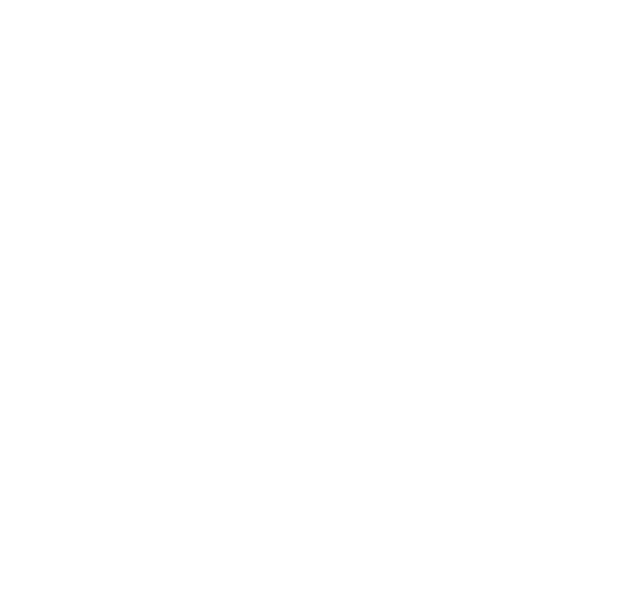
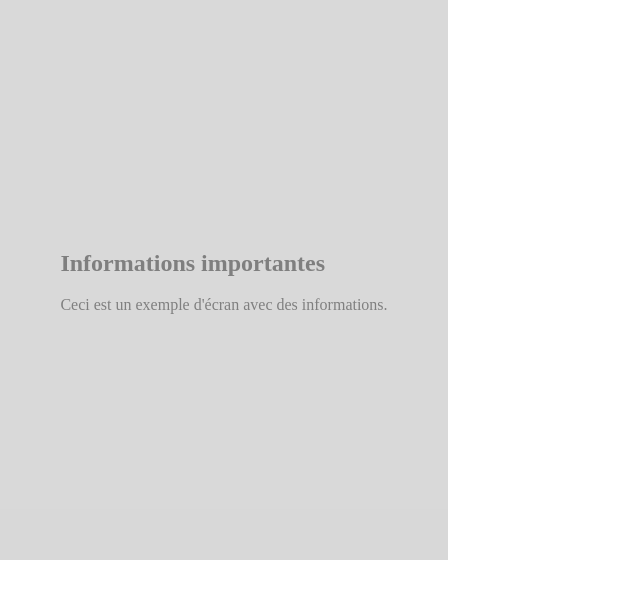
Before and after one commit to EPB1996/zinosore-geo, an Angular app: page /window in a window 1280 px wide. Before the commit this address led to /. Shown: the top 598 px of the page, without its empty margins (0-640 px from the left). Built offline with nearby package versions, Linux system fonts and the light colour scheme.

Commit message:
feat: window for information

```diff
--- a/angular.json
+++ b/angular.json
@@ -102,6 +102,10 @@
     }
   },
   "cli": {
+<<<<<<< Updated upstream
     "analytics": "d6518017-b1aa-41a4-b3db-1bac4ee399ea"
+=======
+    "analytics": "d87f539e-a1e5-498a-a18a-94a2c00bc2fb"
+>>>>>>> Stashed changes
   }
 }
--- a/package.json
+++ b/package.json
@@ -11,10 +11,12 @@
   "private": true,
   "dependencies": {
     "@angular/animations": "^16.2.0",
+    "@angular/cdk": "^16.2.12",
     "@angular/common": "^16.2.0",
     "@angular/compiler": "^16.2.0",
     "@angular/core": "^16.2.0",
     "@angular/forms": "^16.2.0",
+    "@angular/material": "^16.2.12",
     "@angular/platform-browser": "^16.2.0",
     "@angular/platform-browser-dynamic": "^16.2.0",
     "@angular/router": "^16.2.0",
--- a/src/app/app-routing.module.ts
+++ b/src/app/app-routing.module.ts
@@ -5,6 +5,7 @@ import { HomeComponent } from './home/home.component';
 import { SvgFractalComponent } from './svg-fractal/svg-fractal.component';
 import { KonamiComponent } from './konami/konami.component';
 import { DynamicTemplateComponent } from './dynamic-template/dynamic-template.component';
+import {WindowComponent} from "./map/window/window.component";
 
 const routes: Routes = [
   { path: 'map', component: MapComponent },
@@ -12,6 +13,7 @@ const routes: Routes = [
   { path: 'konami', component: KonamiComponent },
   { path: 'svg-fractal', component: SvgFractalComponent },
   { path: 'dynamic-template', component: DynamicTemplateComponent },
+  { path: 'window', component: WindowComponent},
   { path: '', redirectTo: 'home', pathMatch: 'full' }, // Add default route
 ];
 
--- a/src/app/app.module.ts
+++ b/src/app/app.module.ts
@@ -9,11 +9,24 @@ import { HomeComponent } from './home/home.component';
 import { KonamiComponent } from './konami/konami.component';
 import { SvgFractalComponent } from './svg-fractal/svg-fractal.component';
 import { DynamicTemplateComponent } from './dynamic-template/dynamic-template.component';
+import { WindowComponent } from './map/window/window.component';
+import {MatDialog, MatDialogModule} from "@angular/material/dialog";
+import {CommonModule} from "@angular/common";
+import {FormsModule} from "@angular/forms";
+import {MatButtonModule} from "@angular/material/button";
+import {MatCommonModule} from "@angular/material/core";
+import {MatFormFieldModule} from "@angular/material/form-field";
+import {MatInputModule} from "@angular/material/input";
 
 @NgModule({
-  declarations: [AppComponent, MapComponent, HomeComponent, KonamiComponent, SvgFractalComponent, DynamicTemplateComponent],
-  imports: [BrowserModule, AppRoutingModule],
+  declarations: [AppComponent, MapComponent, HomeComponent, KonamiComponent, SvgFractalComponent, DynamicTemplateComponent, WindowComponent],
+  imports: [BrowserModule, AppRoutingModule,CommonModule,
+    FormsModule,
+    MatButtonModule,
+    MatCommonModule,
+    MatFormFieldModule,
+    MatInputModule, MatDialogModule],
   providers: [],
-  bootstrap: [AppComponent],
+  bootstrap: [AppComponent, ],
 })
 export class AppModule {}
--- a/src/app/map/map.component.html
+++ b/src/app/map/map.component.html
@@ -1,3 +1,4 @@
 <div class="map">
-  <div id="map" class="map"></div>
+  <div id="map" class="map">
+  </div>
 </div>
--- a/src/app/map/map.component.ts
+++ b/src/app/map/map.component.ts
@@ -1,6 +1,9 @@
 import { Component, OnInit } from '@angular/core';
 import * as L from 'leaflet';
 import { Control as LeafletControl } from 'leaflet';
+import {WindowComponent} from "./window/window.component";
+import {MatDialog} from "@angular/material/dialog";
+
 
 @Component({
   selector: 'app-map',
@@ -10,9 +13,11 @@ import { Control as LeafletControl } from 'leaflet';
 export class MapComponent implements OnInit {
   private map: any;
 
-  ngOnInit():void {
+  constructor(private dialog: MatDialog) {
+  }
+
+  ngOnInit(): void {
     this.map = L.map('map').setView([46.6031, 1.8904], 5);
-
     L.tileLayer('https://{s}.tile.openstreetmap.org/{z}/{x}/{y}.png', {
       attribution: '&copy; <a href="https://www.openstreetmap.org/copyright">OpenStreetMap</a> contributors'
     }).addTo(this.map);
@@ -28,13 +33,13 @@ export class MapComponent implements OnInit {
 
     this.map.getContainer().classList.add('grayscale');
 
-    let zoomMaxControl = new LeafletControl({ position: 'topleft' });
+    let zoomMaxControl: L.Control = new LeafletControl({ position: 'topleft' });
 
     zoomMaxControl.onAdd = (map: L.Map) => {
-      let div = L.DomUtil.create('div', 'leaflet-control leaflet-bar leaflet-control-zoom-max');
+      let div: HTMLDivElement = L.DomUtil.create('div', 'leaflet-control leaflet-bar leaflet-control-zoom-max');
       div.innerHTML = '<a href="#" title="Zoom to Max" role="button">Zoom</a>';
 
-      L.DomEvent.on(div, 'click', (e) => {
+      L.DomEvent.on(div, 'click', (e):void => {
         L.DomEvent.preventDefault(e);
         this.zoomToMax();
       });
@@ -42,10 +47,43 @@ export class MapComponent implements OnInit {
     };
 
     zoomMaxControl.addTo(this.map);
+
+    let information: L.Control = new LeafletControl({ position: 'topleft' });
+
+    information.onAdd = (map: L.Map) => {
+      let div: HTMLDivElement = L.DomUtil.create('div', 'leaflet-control leaflet-bar leaflet-control-zoom-max');
+      div.innerHTML = '<a href="#" title="Information" role="button">Info</a>';
+
+      L.DomEvent.on(div, 'click', (e): void => {
+        L.DomEvent.preventDefault(e);
+        this.showInformation();
+      });
+
+      map.on('click', (e): void => {
+        if (this.dialog.openDialogs.length > 0) {
+          this.dialog.closeAll();
+        }
+      });
+
+      L.DomEvent.disableClickPropagation(div);
+
+      return div;
+    };
+
+    information.addTo(this.map);
+
   }
-
   private zoomToMax():void {
     const minZoom = this.map.getMinZoom();
     this.map.setZoom(minZoom);
   }
+
+  public showInformation(): void {
+    let dialogRef= this.dialog.open(WindowComponent, {
+      width: '250px',
+    });
+    dialogRef.afterClosed().subscribe(result => {})
+  }
+
+
 }
--- /dev/null
+++ b/src/app/map/window/window.component.html
@@ -0,0 +1,6 @@
+<div class="overlay">
+  <div>
+    <h2>Informations importantes</h2>
+    <p>Ceci est un exemple d'écran avec des informations.</p>
+  </div>
+</div>
--- /dev/null
+++ b/src/app/map/window/window.component.scss
@@ -0,0 +1,13 @@
+.overlay {
+  position: fixed;
+  top: 0;
+  left: 0;
+  width: 35%;
+  height: 70%;
+  background-color: rgba(0, 0, 0, 0.3);
+  display: flex;
+  justify-content: center;
+  align-items: center;
+  z-index: 1000;
+  opacity: 0.5;
+}
--- /dev/null
+++ b/src/app/map/window/window.component.ts
@@ -0,0 +1,10 @@
+import { Component } from '@angular/core';
+
+@Component({
+  selector: 'app-window',
+  templateUrl: './window.component.html',
+  styleUrls: ['./window.component.scss']
+})
+export class  WindowComponent {
+
+}
```
Also changed, not shown: 2 other files (tests, documents, lock files or other folders).
